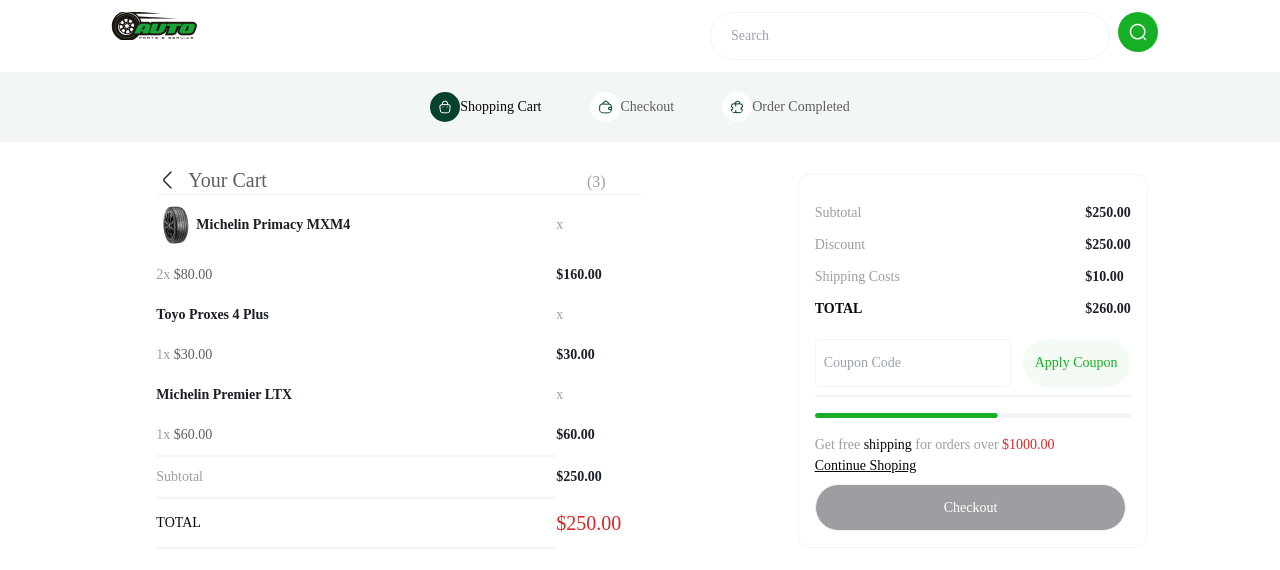
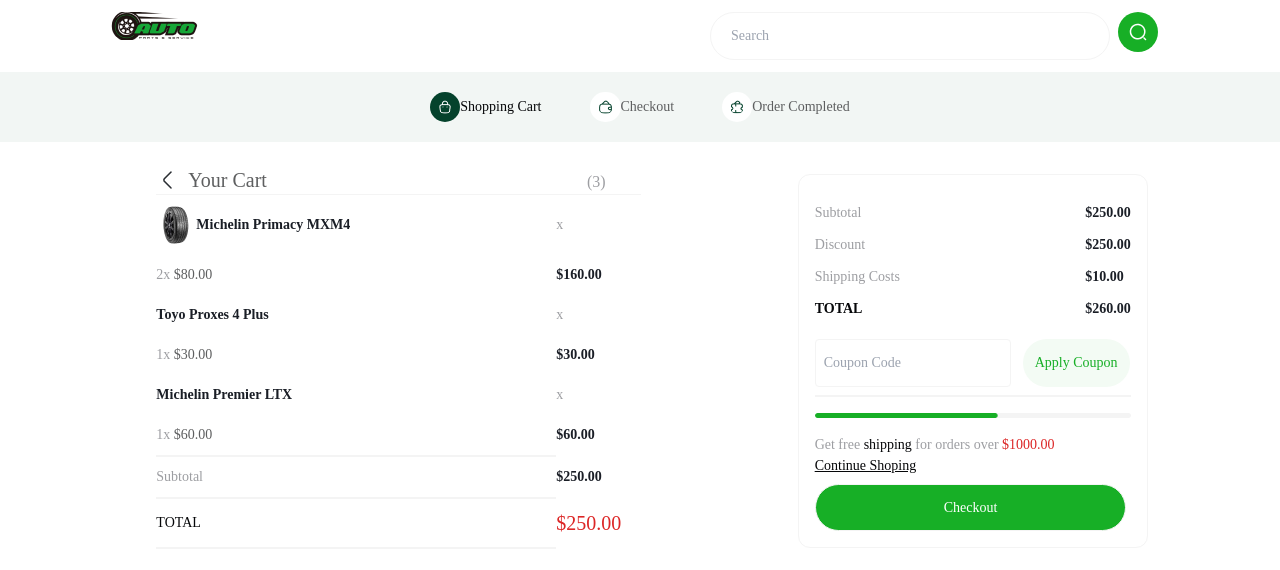
Before and after one commit to favouridoko1/hng-task2-frontend, a React (Vite) app: page /cart in a window 1280 px wide. In both pictures the pointer is over the button "Checkout". Shown: the top 570 px of the page. Built offline with nearby package versions, Linux system fonts and the light colour scheme.

Commit message:
Commiting changes

```diff
--- a/src/Components/CartPage/Cart.jsx
+++ b/src/Components/CartPage/Cart.jsx
@@ -167,7 +167,7 @@ const Cart = () => {
           </p>
           <Link className="text-topSelling underline" to='/checkout'>Continue Shoping</Link>
           <div className="mt-2  text-white">
-          <button className="bg-fontColor px-32 py-3 rounded-3xl borders">Checkout</button>
+          <button onClick={()=>navigate('/checkout')} className="bg-fontColor px-32 py-3 rounded-3xl borders checkoutBtn">Checkout</button>
 
           </div>
         </div>
--- a/src/Components/CartPage/cart.css
+++ b/src/Components/CartPage/cart.css
@@ -82,7 +82,6 @@ td {
         border-radius: 100px;
         width: 35px;
         height: 30px;
-        /* bg-lightGreen text-green text-sm font-medium rounded-full text-nowrap px-3 */
     }
 
     .yourCartContainer {
@@ -102,6 +101,10 @@ td {
     }
 }
 
+.checkoutBtn:hover {
+    background : #17AF26;
+}
+
 @media screen and (max-width:863px) {
     .checkOutParentContainer {
         flex-direction: column;
```
